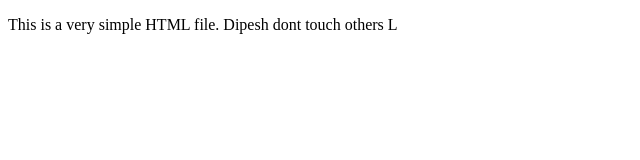
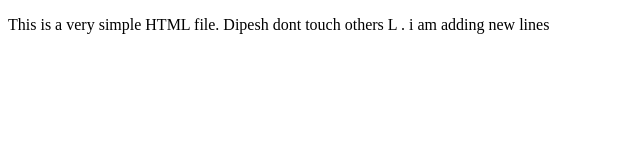
Before and after one commit to sachinpinjari123/dipesh, a plain HTML site: page index.html in a window 1280 px wide. Shown: the whole page, without its empty margins (0-640 px from the left). Drawn offline with Linux system fonts and the light colour scheme.

Commit message:
Update index.html

```diff
--- a/index.html
+++ b/index.html
@@ -6,7 +6,7 @@
 </head>
 <body>
 
-<p>This is a very simple HTML file.  Dipesh dont touch others L </p>
+<p>This is a very simple HTML file.  Dipesh dont touch others L . i am adding new lines </p>
 
 </body>
 </html>
```
